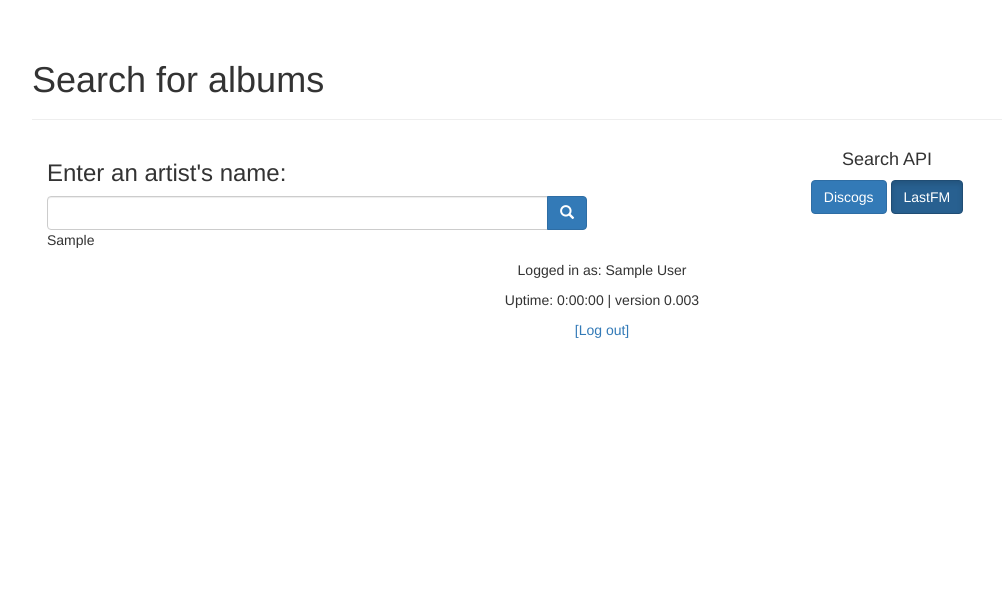
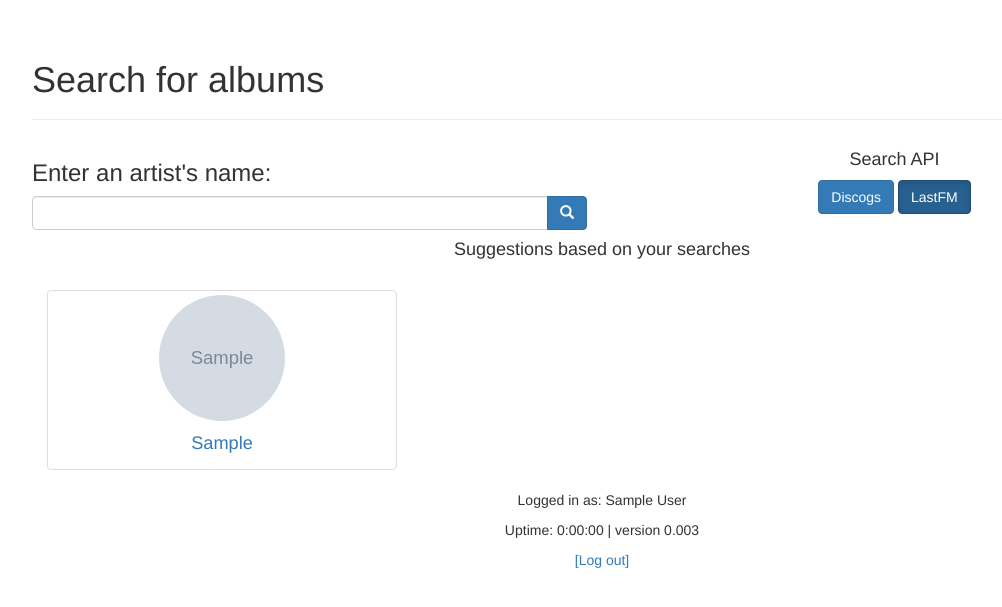
Before and after one commit to siimsaar/Heedfouns, a Flask app: page / in a window 1280 px wide. Shown: the part 52-659 px from the top of the page, without its empty margins (38-1040 px from the left). Run offline with Flask 2, Linux system fonts and the light colour scheme; a user stored in the database is signed in; tables that the repository leaves empty hold one stand-in row (values such as "Sample post"); grey boxes marked "Sample" are stand-in pictures; parts of the project's set-up code (start-up, migrations or seed data) failed here and were passed over; some libraries are stand-ins or nearby versions.

Commit message:
recursive suggestion gen

```diff
--- a/app.py
+++ b/app.py
@@ -509,6 +509,9 @@ def admin(command):
             print "shutting down"
             os.system("killall -9 gunicorn")
             return '', 201
+        if command == "sugg":
+            auto.generateSuggestions()
+            return '', 201
         if command == "reg":
             if conf.reg_enabled == "0":
                 print "enabling registration"
--- a/auto.py
+++ b/auto.py
@@ -8,20 +8,38 @@ from bs4 import BeautifulSoup
 
 
 def generateSuggestions():
-    print "running"
     users = app.User.query.all()
     for user in users:
         if user.searches_num >= 3:
-            print user.name
+            sugg_list = []
+            print "Updating suggestions for", user.name
             user_searches = user.search_str.all()
             app.Suggestion.query.filter_by(user_id=user.id).delete()
-            for i in reversed(xrange(len(user_searches)-3, len(user_searches))):
+            for i in reversed(xrange(len(user_searches) - 3, len(user_searches))):
                 lfm = app.pylast.LastFMNetwork(api_key=app.API_KEY)
-                s_similar = lfm.get_artist(user_searches[i].search_term).get_similar(limit=3)
-                for j in s_similar:
-                    s_cover = lfm.get_artist(j[0]).get_cover_image()
-                    app.db.session.add(app.Suggestion(suggestion=str(j[0]), cover_url=str(s_cover),  user=user))
-    app.db.session.commit()
+                s_similar = lfm.get_artist(user_searches[i].search_term).get_similar()
+                sugg_list = checkExistance(s_similar, sugg_list, 0, 0)
+                rsug_list = sugg_list[-3:]
+                print rsug_list
+                for j in rsug_list:
+                    s_cover = lfm.get_artist(j).get_cover_image()
+                    app.db.session.add(app.Suggestion(suggestion=unicode(j), cover_url=unicode(s_cover), user=user))
+    try:
+        app.db.session.commit()
+    except:
+        app.traceback.print_exc()
+
+
+def checkExistance(data, s_list, n, num_added):
+    if unicode(data[n][0]) in s_list:
+        return checkExistance(data, s_list, n + 1, num_added)
+    else:
+        s_list.append(unicode(data[n][0]))
+        num_added += 1
+        if num_added == 3:
+            return s_list
+        else:
+            return checkExistance(data, s_list, n + 1, num_added)
 
 
 def get_upcoming_albums_from_metacritic():
@@ -104,5 +122,5 @@ l_a_check = "Never"
 sched = GeventScheduler()
 sched.add_job(look_for_artist, 'interval', id="auto_A", minutes=int(app.conf.automation_interval) * 60)
 sched.add_job(look_for_torrents, 'interval', id="auto_T", minutes=int(app.conf.automation_interval) * 60)
-sched.add_job(generateSuggestions, 'interval', id="auto_S", seconds=5)
+sched.add_job(generateSuggestions, 'interval', id="auto_S", seconds=6200)
 sched.start()
--- a/templates/index.html
+++ b/templates/index.html
@@ -10,6 +10,7 @@
     </div>
     <form action="{{ url_for('search') }}" id="index_search" method="post">
         <div class="container">
+                        <div class="row">
             <div class="col-md-6">
                 <h3>Enter an artist's name:</h3>
                 <div id="custom-search-input">
@@ -36,14 +37,23 @@
                 {% endif %}
             </div>
         </div>
+        </div>
     </form>
-            <div class="container">
-            <div class="col-md-6">
+            <div class="container threeper_margin">
+            <h4 class="text-center">Suggestions based on your searches</h4>
+            <br>
                 {% for i in sug_o%}
                     {% set row = loop %}
-    <p>{{ i.suggestion }}</p>
+                    <div class="col-md-4">
+    <div class="thumbnail">
+      <img class="img-circle" src="{{ i.cover_url }}" style="height: 9em; width: 9em" alt="...">
+      <div class="caption text-center">
+        <a style="font-size: 1.3em" href="/results/{{ i.suggestion }}">{{ i.suggestion }}</a>
+      </div>
+    </div>
+                    </div>
     {% endfor %}
-    </div></div>
+    </div>
 {% endblock %}
 {% block scripts %}
     {{ super() }}
--- a/templates/settings.html
+++ b/templates/settings.html
@@ -69,6 +69,7 @@
             <div class="container">
                 <div class="row">
                     <div class="col-lg-6 col-sm-12">
+                    <p id="recalc" class="btn btn-primary btn-lg btn-block">Generate suggestions</p>
                         {% if reg_enabled == "1" %}
                             <p id="d_reg" class="btn btn-success btn-lg btn-block">Disable registration</p>
                         {% else %}
@@ -77,6 +78,7 @@
                     </div>
                     <div class="col-lg-6 col-sm-12">
                         <p id="s_serv" class="btn btn-danger btn-lg btn-block">Shutdown server</p>
+                        <p id="s_serv" class="btn btn-warning btn-lg btn-block">Im a placeholder</p>
                     </div>
                 </div>
             </div>
```
Also changed, not shown: static/settings.js (+13 -1 lines), static/bootstrap.css.
